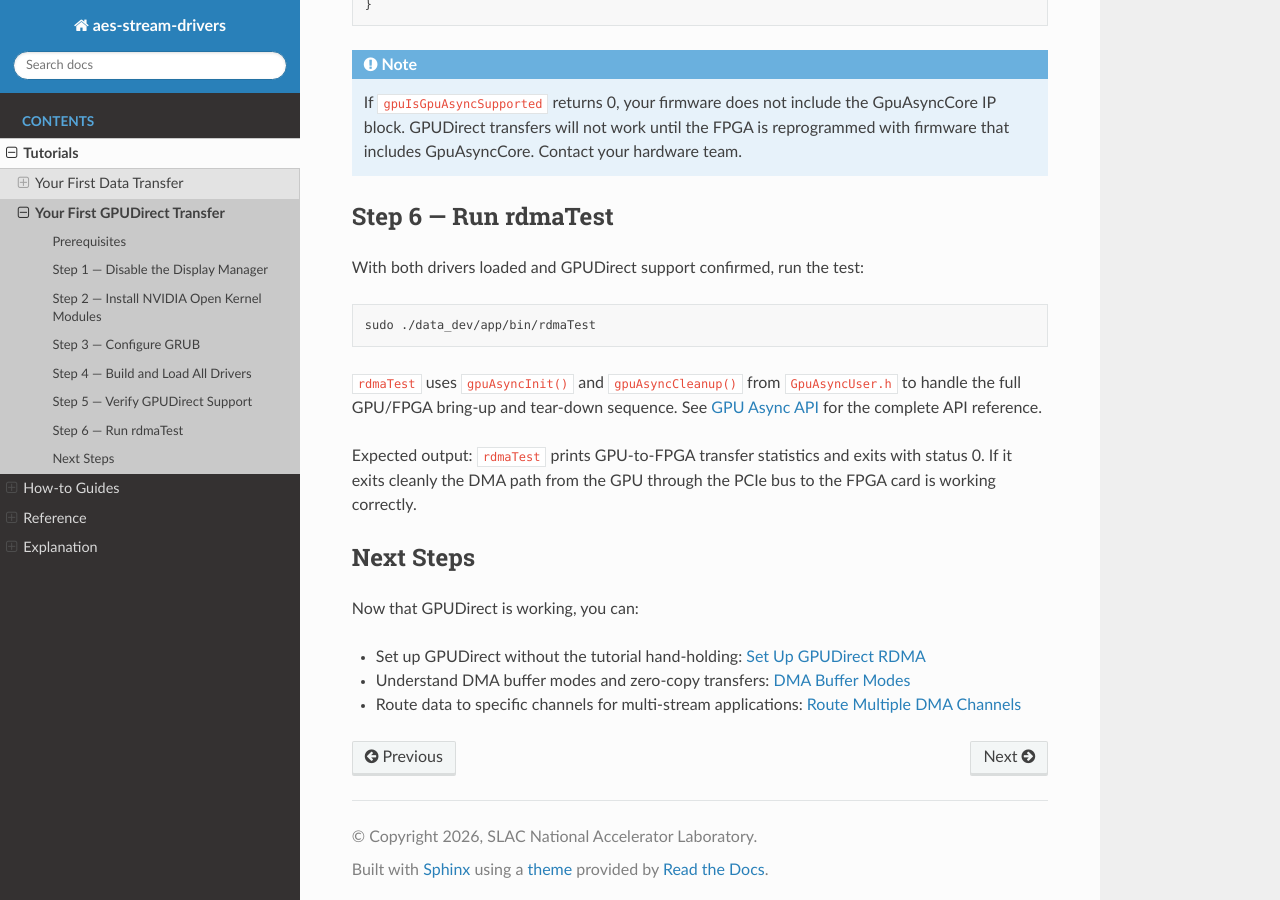
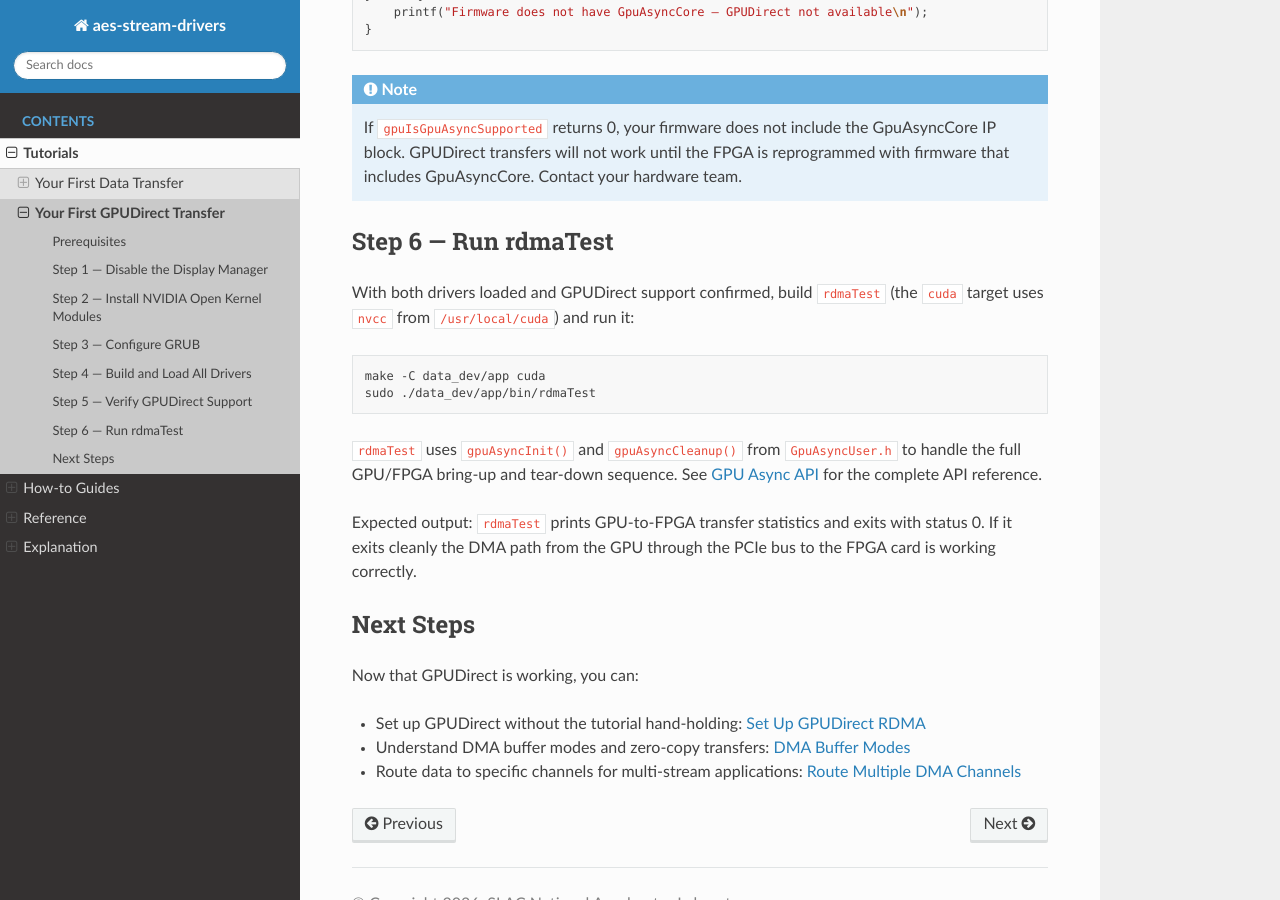
Before and after one commit to slaclab/aes-stream-drivers, a Sphinx documentation site: the page built from docs/tutorials/gpudirect-first.rst, in a window 1280 px wide and 900 px high, scrolled down 3348 px. Built offline with Sphinx 7.4.7 and the Read the Docs theme 3.1.0, drawn with Linux system fonts in a browser that asks for light colours; some of the changed text lies outside the part shown.

Commit message:
docs: Fix test application output paths and the rdmaTest build step
make app builds the data_dev test applications into data_dev/app/bin,
not install/bin. rdmaTest is only built by the data_dev/app cuda target,
which the GPUDirect tutorial never invoked.

```diff
--- a/docs/how-to/build-and-load.rst
+++ b/docs/how-to/build-and-load.rst
@@ -26,8 +26,8 @@
    make driver
    make app
 
-Output: ``install/$(uname -r)/datadev.ko`` and userspace tools under
-``install/bin/``.
+Output: ``install/$(uname -r)/datadev.ko`` and the userspace tools under
+``data_dev/app/bin/``.
 
 Load the Driver
 ---------------
--- a/docs/tutorials/first-transfer.rst
+++ b/docs/tutorials/first-transfer.rst
@@ -66,7 +66,7 @@
 Two important outputs are created:
 
 - ``install/$(uname -r)/datadev.ko`` — the kernel module for the running kernel
-- ``install/bin/dmaLoopTest`` — the loopback test application
+- ``data_dev/app/bin/dmaLoopTest``: the loopback test application
 
 
 Step 3 — Load the Driver
@@ -178,7 +178,7 @@
 
 .. code-block:: bash
 
-   sudo ./install/bin/dmaLoopTest \
+   sudo ./data_dev/app/bin/dmaLoopTest \
      --path /dev/datadev_0 \
      --dest 0 \
      --size 10000 \
--- a/docs/tutorials/gpudirect-first.rst
+++ b/docs/tutorials/gpudirect-first.rst
@@ -26,6 +26,7 @@
 - A Linux x86_64 host (Ubuntu 22.04 — these steps use Ubuntu ``apt`` commands)
 - An NVIDIA GPU installed in a PCIe slot adjacent to the FPGA card
 - An FPGA card with PCI IDs 1a4a:2030
+- The CUDA toolkit (installed in Step 2) for building ``rdmaTest``
 - Root or ``sudo`` access
 - The repository cloned locally::
 
@@ -180,10 +181,12 @@
 Step 6 — Run rdmaTest
 -----------------------
 
-With both drivers loaded and GPUDirect support confirmed, run the test:
+With both drivers loaded and GPUDirect support confirmed, build ``rdmaTest``
+(the ``cuda`` target uses ``nvcc`` from ``/usr/local/cuda``) and run it:
 
 .. code-block:: bash
 
+   make -C data_dev/app cuda
    sudo ./data_dev/app/bin/rdmaTest
 
 ``rdmaTest`` uses ``gpuAsyncInit()`` and ``gpuAsyncCleanup()`` from
```
